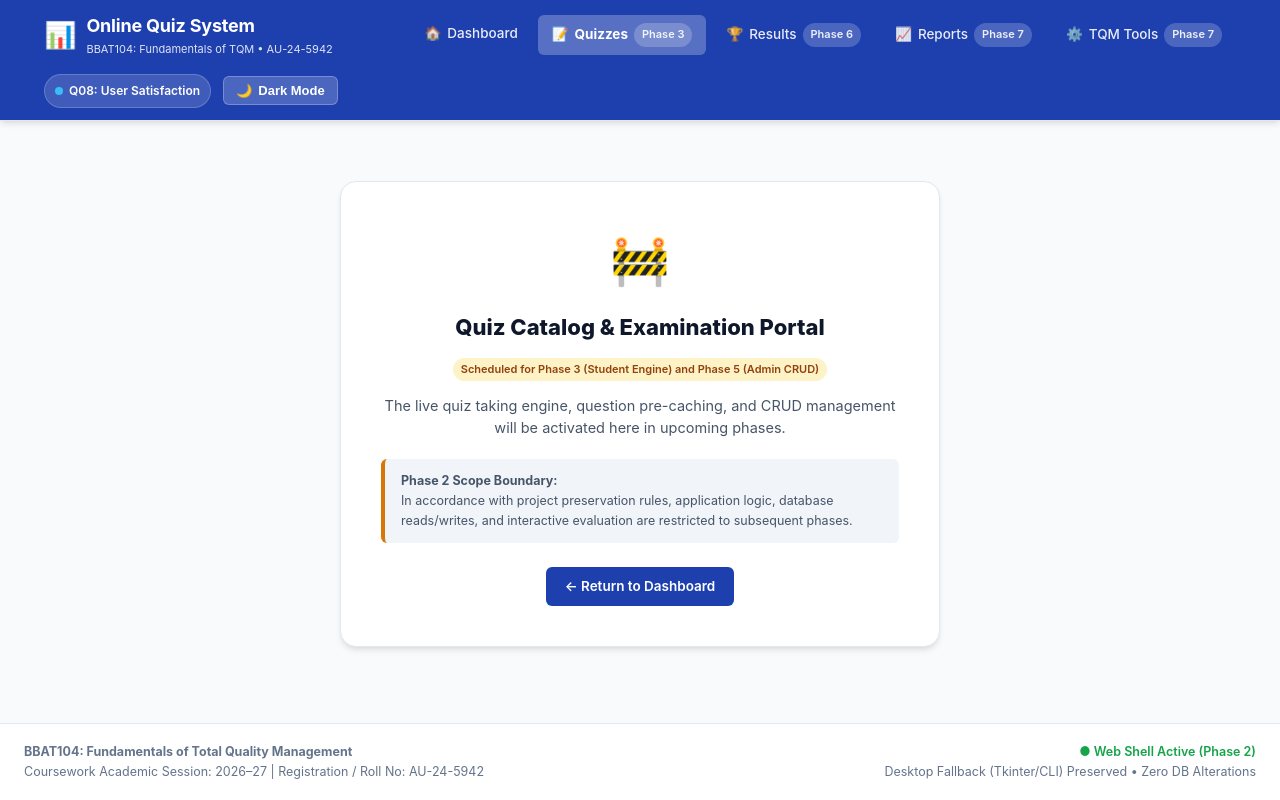
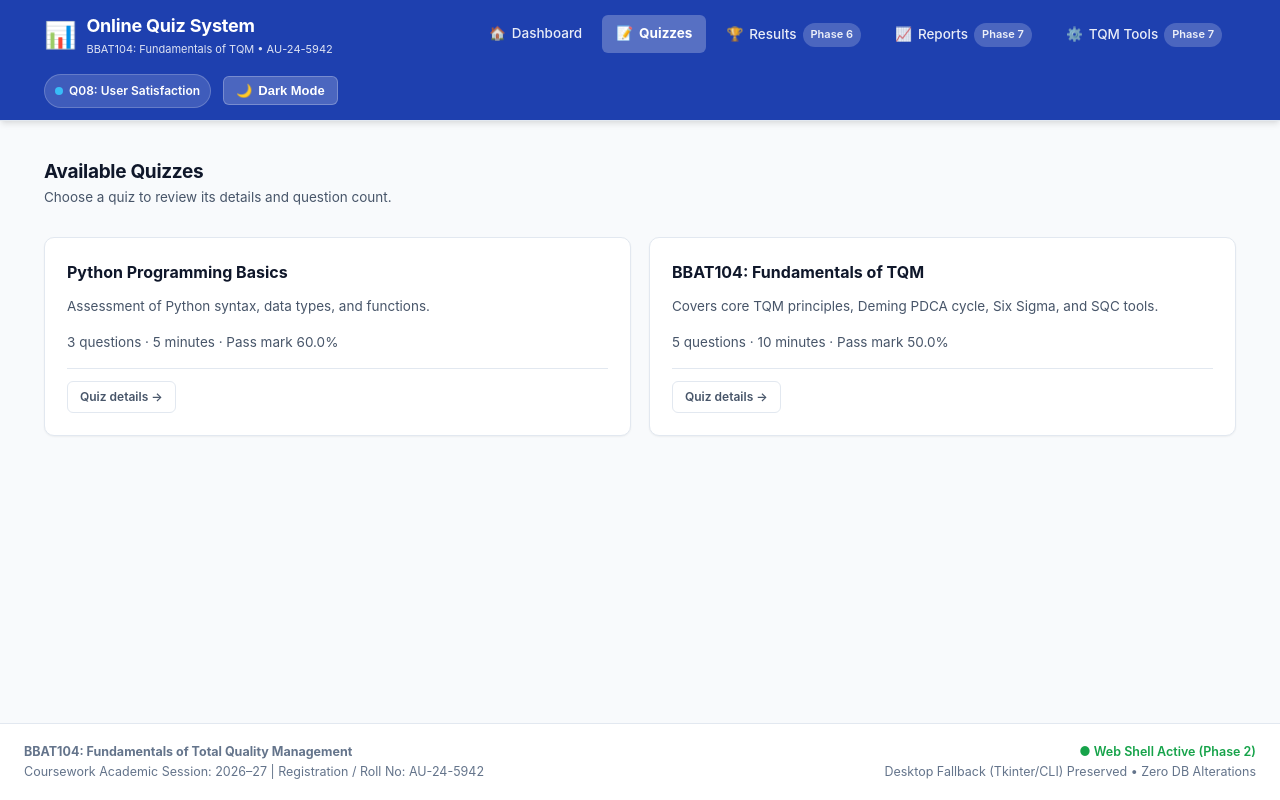
Before and after one commit to krutika-here/BBAT104_TQM_AU_24_5942, a Flask app: page /quizzes in a window 1280 px wide. Run offline with Flask 3, Linux system fonts and the light colour scheme; data comes from the database, SQL or seed files in the repository.

Commit message:
feat: list database quizzes and show details

```diff
--- a/app.py
+++ b/app.py
@@ -8,6 +8,8 @@ Phase: Phase 2 - Flask Website Shell Only
 
 import os
 from flask import Flask, render_template
+
+import database
 
 # Initialize Flask application
 app = Flask(__name__)
@@ -23,13 +25,23 @@ def index():
     return render_template("index.html")
 
 @app.route("/quizzes")
-def quizzes_placeholder():
-    """Placeholder view for Quizzes module (scheduled for Phase 3/5)."""
+def quizzes():
+    """List quizzes available in the existing SQLite database."""
+    return render_template("quizzes.html", quizzes=database.get_all_quizzes())
+
+
+@app.route("/quizzes/<int:quiz_id>")
+def quiz_details(quiz_id):
+    """Show quiz metadata and its current available question count."""
+    quiz = database.get_quiz_by_id(quiz_id)
+    if quiz is None:
+        return render_template("not_found.html"), 404
+
+    questions = database.get_questions_by_quiz(quiz_id)
     return render_template(
-        "placeholder.html",
-        module_title="Quiz Catalog & Examination Portal",
-        phase_info="Scheduled for Phase 3 (Student Engine) and Phase 5 (Admin CRUD)",
-        description="The live quiz taking engine, question pre-caching, and CRUD management will be activated here in upcoming phases."
+        "quiz_details.html",
+        quiz=quiz,
+        question_count=len(questions),
     )
 
 @app.route("/results")
--- a/static/css/style.css
+++ b/static/css/style.css
@@ -669,6 +669,31 @@ body {
     margin-bottom: 24px;
 }
 
+.quiz-details-list {
+    display: grid;
+    gap: 12px;
+    margin: 0 auto 24px;
+    max-width: 360px;
+    text-align: left;
+}
+
+.quiz-details-list > div {
+    display: flex;
+    justify-content: space-between;
+    gap: 16px;
+    border-bottom: 1px solid var(--border-color);
+    padding-bottom: 8px;
+}
+
+.quiz-details-list dt {
+    color: var(--text-secondary);
+}
+
+.quiz-details-list dd {
+    color: var(--text-primary);
+    font-weight: 700;
+}
+
 /* --------------------------------------------------------------------------
    9. Buttons, Badges & Alerts
    -------------------------------------------------------------------------- */
--- a/templates/base.html
+++ b/templates/base.html
@@ -29,8 +29,8 @@
                         </a>
                     </li>
                     <li class="nav-item">
-                        <a href="{{ url_for('quizzes_placeholder') }}" class="nav-link {% if request.path == '/quizzes' %}active{% endif %}">
-                            <span class="nav-icon">📝</span> Quizzes <span class="badge badge-muted">Phase 3</span>
+                        <a href="{{ url_for('quizzes') }}" class="nav-link {% if request.path == '/quizzes' or request.path.startswith('/quizzes/') %}active{% endif %}">
+                            <span class="nav-icon">📝</span> Quizzes
                         </a>
                     </li>
                     <li class="nav-item">
--- a/templates/index.html
+++ b/templates/index.html
@@ -97,7 +97,7 @@
                 </p>
                 <div class="module-footer">
                     <span class="badge badge-warning">Scheduled for Phase 3</span>
-                    <a href="{{ url_for('quizzes_placeholder') }}" class="btn btn-sm btn-outline">Preview &rarr;</a>
+                    <a href="{{ url_for('quizzes') }}" class="btn btn-sm btn-outline">Browse Quizzes &rarr;</a>
                 </div>
             </div>
 
@@ -112,7 +112,7 @@
                 </p>
                 <div class="module-footer">
                     <span class="badge badge-warning">Scheduled for Phase 5</span>
-                    <a href="{{ url_for('quizzes_placeholder') }}" class="btn btn-sm btn-outline">Preview &rarr;</a>
+                    <a href="{{ url_for('quizzes') }}" class="btn btn-sm btn-outline">Browse Quizzes &rarr;</a>
                 </div>
             </div>
 
--- /dev/null
+++ b/templates/quizzes.html
@@ -0,0 +1,44 @@
+{% extends "base.html" %}
+
+{% block title %}Available Quizzes - Online Quiz System{% endblock %}
+
+{% block content %}
+<div class="dashboard-container">
+    <section class="modules-section">
+        <div>
+            <h1 class="section-title">Available Quizzes</h1>
+            <p class="module-text">Choose a quiz to review its details and question count.</p>
+        </div>
+
+        {% if quizzes %}
+        <div class="modules-grid">
+            {% for quiz in quizzes %}
+            <article class="module-card">
+                <div class="module-header">
+                    <h2 class="module-name">{{ quiz.title }}</h2>
+                </div>
+                {% if quiz.description %}
+                <p class="module-text">{{ quiz.description }}</p>
+                {% endif %}
+                <p class="module-text">
+                    {{ quiz.question_count }} questions
+                    &middot; {{ quiz.time_limit_mins }} minutes
+                    &middot; Pass mark {{ quiz.pass_percentage }}%
+                </p>
+                <div class="module-footer">
+                    <a href="{{ url_for('quiz_details', quiz_id=quiz.id) }}" class="btn btn-sm btn-outline">
+                        Quiz details &rarr;
+                    </a>
+                </div>
+            </article>
+            {% endfor %}
+        </div>
+        {% else %}
+        <div class="placeholder-box">
+            <h2 class="placeholder-title">No quizzes available</h2>
+            <p class="placeholder-text">There are currently no quizzes in the database.</p>
+        </div>
+        {% endif %}
+    </section>
+</div>
+{% endblock %}
```
Also changed, not shown: templates/not_found.html (added, +15 -0 lines), templates/quiz_details.html (added, +34 -0 lines), tests/test_app.py (+80 -1 lines).
